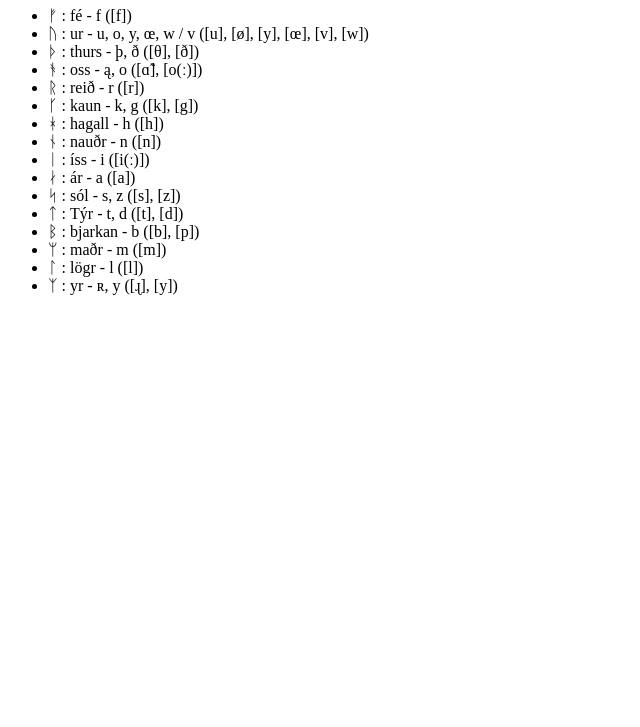
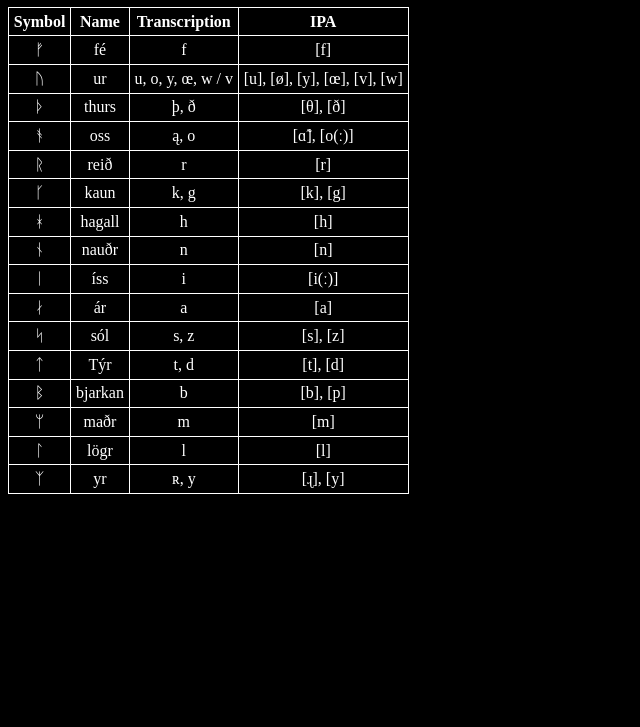
Before and after one commit to jamesrd/script-flashcards, a plain HTML site: page index.html in a window 1280 px wide. Shown: the part 73-800 px from the top of the page, without its empty margins (0-640 px from the left). Drawn offline with Linux system fonts and the light colour scheme.

Commit message:
Include basic css

```diff
--- a/index.html
+++ b/index.html
@@ -3,6 +3,7 @@
 
 <head>
 	<title>Learn</title>
+	<link rel="stylesheet" href="main.css">
 	<script type="text/javascript" src="startup.js"></script>
 </head>
 
@@ -11,8 +12,6 @@
 		<h1 id="top-bar-title"></h1>
 	</div>
 	<div id="content">
-		<ul id="symbols">
-		</ul>
 	</div>
 </body>
 
--- /dev/null
+++ b/main.css
@@ -0,0 +1,18 @@
+body {
+    background-color: black;
+    color: white;
+}
+
+.content-table table, th, td {
+    border: 1px solid;
+    border-collapse: collapse;
+    text-align: center;
+}
+
+.content-table th {
+    font-weight: bolder;
+}
+
+.content-table th, td {
+    padding: .3em;
+}
--- a/startup.js
+++ b/startup.js
@@ -1,12 +1,15 @@
 var contentName;
 var contentItems;
+var contentEl;
+
 
 function initialize() {
+	contentEl = document.getElementById("content");
 	// load configuration and setup
 	getConfiguration().then(setConfiguration);
 }
 
-function getConfiguration() {
+async function getConfiguration() {
 	return fetch("static/config.json").then(response => response.json());
 }
 
@@ -19,7 +22,8 @@ async function setConfiguration(config) {
 	contentItems = await loadContent(ci.path);
 
 	update_titles();
-	showContentList(contentItems);
+	showContentTable(contentItems);
+	console.log("Reloaded");
 }
 
 function update_titles() {
@@ -29,20 +33,32 @@ function update_titles() {
 	td.textContent = newTitle;
 }
 
-function loadContent(contentPath) {
+async function loadContent(contentPath) {
 	return fetch(contentPath)
 		.then(response => response.json())
 }
 
-function showContentList(items) {
-	var rootEl = document.getElementById("content");
-	var ulEl = document.createElement("ul");
+function showContentTable(items) {
+	var rdiv = document.createElement("div");
+	rdiv.classList.add("content-table");
+	var tel = document.createElement("table");
+	rdiv.appendChild(tel);
+	tel.appendChild(createTableRow("th", ["Symbol", "Name", "Transcription", "IPA"]));
+
 	items.forEach(item => {
-		var iel = document.createElement("li");
-		iel.textContent = `${item.symbol} : ${item.name} - ${item.transcription} (${item.ipa})`;
-		ulEl.appendChild(iel);
+		tel.appendChild(createTableRow("td", [item.symbol, item.name, item.transcription, item.ipa]));
 	});
-	rootEl.replaceChildren(ulEl);
+	contentEl.replaceChildren(rdiv);
+}
+
+function createTableRow(ctype, cols) {
+	var tr = document.createElement("tr");
+	cols.map((item) => {
+		var c = document.createElement(ctype);
+		c.textContent = item;
+		tr.appendChild(c);
+	})
+	return tr;
 }
 
 window.onload = function() {
```
